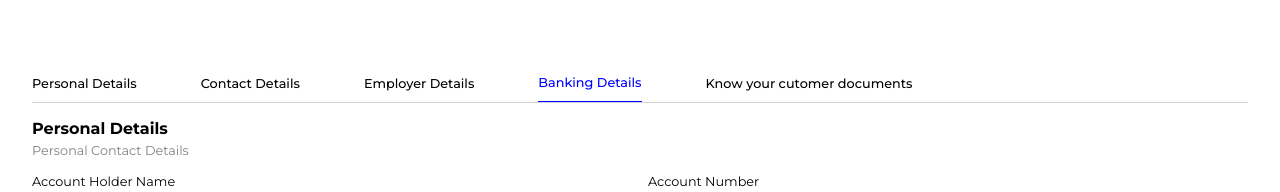
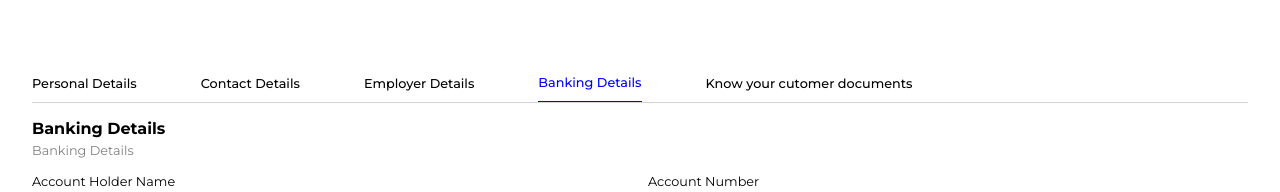
Before and after one commit to Amen-Musingarimi/code-virtus-assignment, an Angular app: page / in a window 1280 px wide. Both pictures are taken after a click on the link "Banking Details". Shown: the top 192 px of the page. Built offline with nearby package versions, Linux system fonts and the light colour scheme; no server answers.

Commit message:
Fix the banking category headings

```diff
--- a/src/app/banking-details/banking-details.component.html
+++ b/src/app/banking-details/banking-details.component.html
@@ -1,7 +1,7 @@
 <div class="multistep-form">
   <div class="section-heading-container">
-    <h1 class="section-heading-bg">Personal Details</h1>
-    <p class="section-heading-sm">Personal Contact Details</p>
+    <h1 class="section-heading-bg">Banking Details</h1>
+    <p class="section-heading-sm">Banking Details</p>
   </div>
   <form class="add-category-details-cont">
     <div class="form_control">
```
